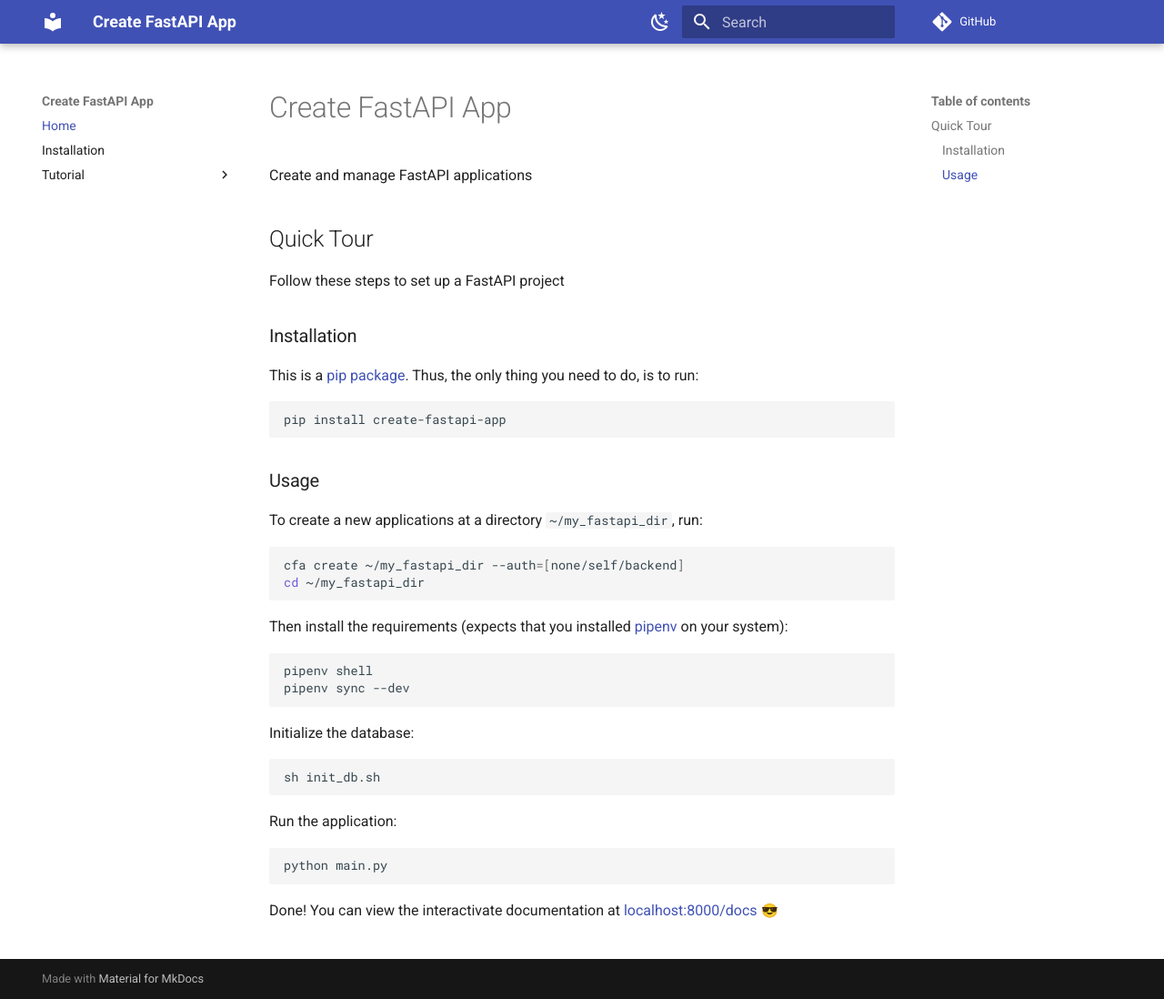
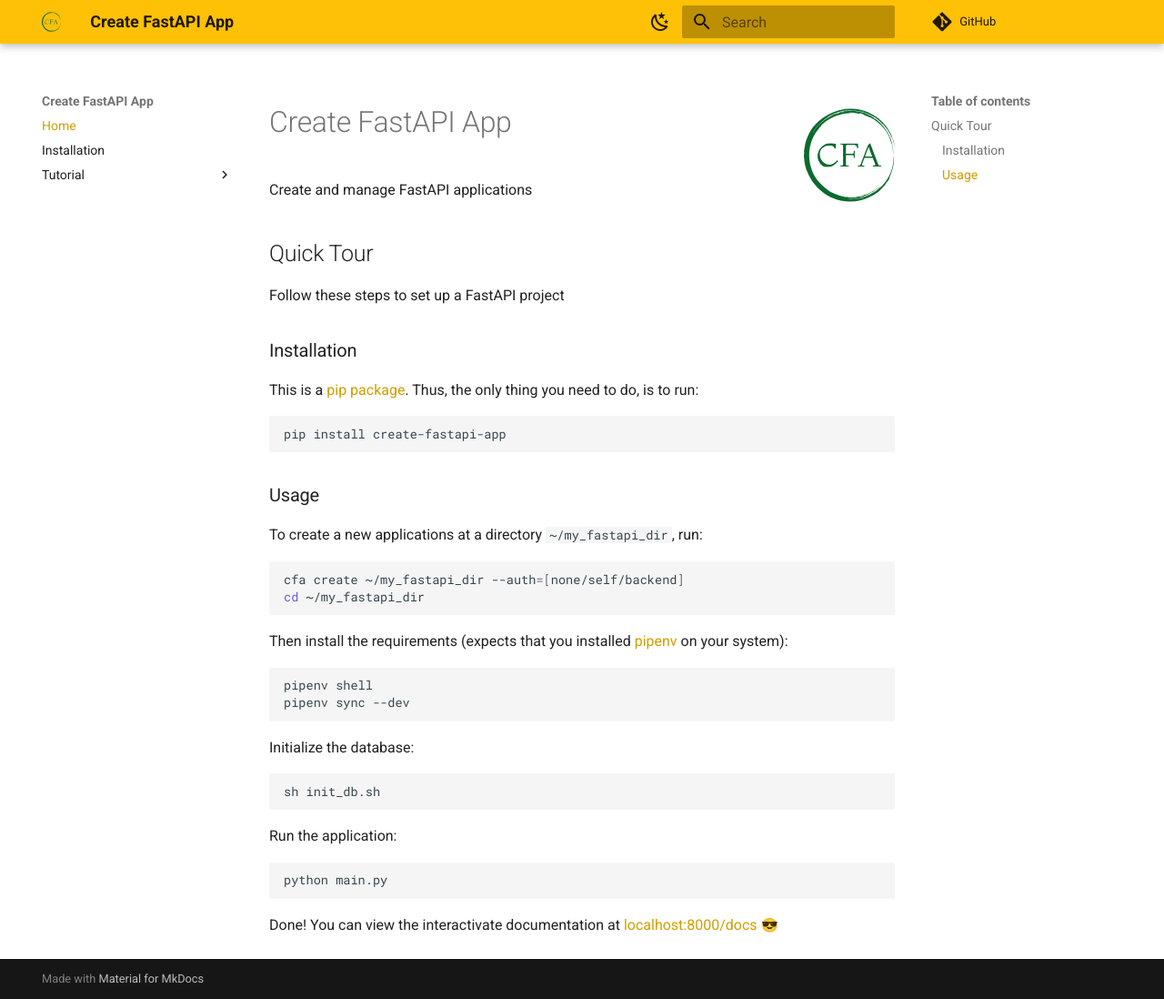
Before and after one commit to tsladecek/create-fastapi-app, an MkDocs documentation site: the page built from docs/index.md, in a window 1280 px wide and 1098 px high. Shown: the whole window at 91% size. Built offline with MkDocs 1.6.1 and Material for MkDocs 9.7.7, drawn with Linux system fonts in a browser that asks for light colours; emoji names are drawn with the system emoji font; comment, search, counter and statistics services are not loaded.

Commit message:
add logo to readme and docs

```diff
--- a/docs/index.md
+++ b/docs/index.md
@@ -1,3 +1,6 @@
+
+<img src="misc/logo-no-background.svg" width="100" alt="" style="float: right;">
+
 # Create FastAPI App
 
 Create and manage FastAPI applications
--- a/mkdocs.yml
+++ b/mkdocs.yml
@@ -3,14 +3,15 @@
 
 theme:
   name: material
+  logo: misc/logo-no-background.svg
   palette:
     - scheme: default
-      primary: indigo
+      primary: amber
       toggle:
         icon: material/weather-night
         name: Switch to dark mode
     - scheme: slate
-      primary: indigo
+      primary: amber
       toggle:
         icon: material/weather-sunny
         name: Switch to light mode
```
Also changed, not shown: README.md (+3 -0 lines), docs/misc/logo-no-background.svg (added).
